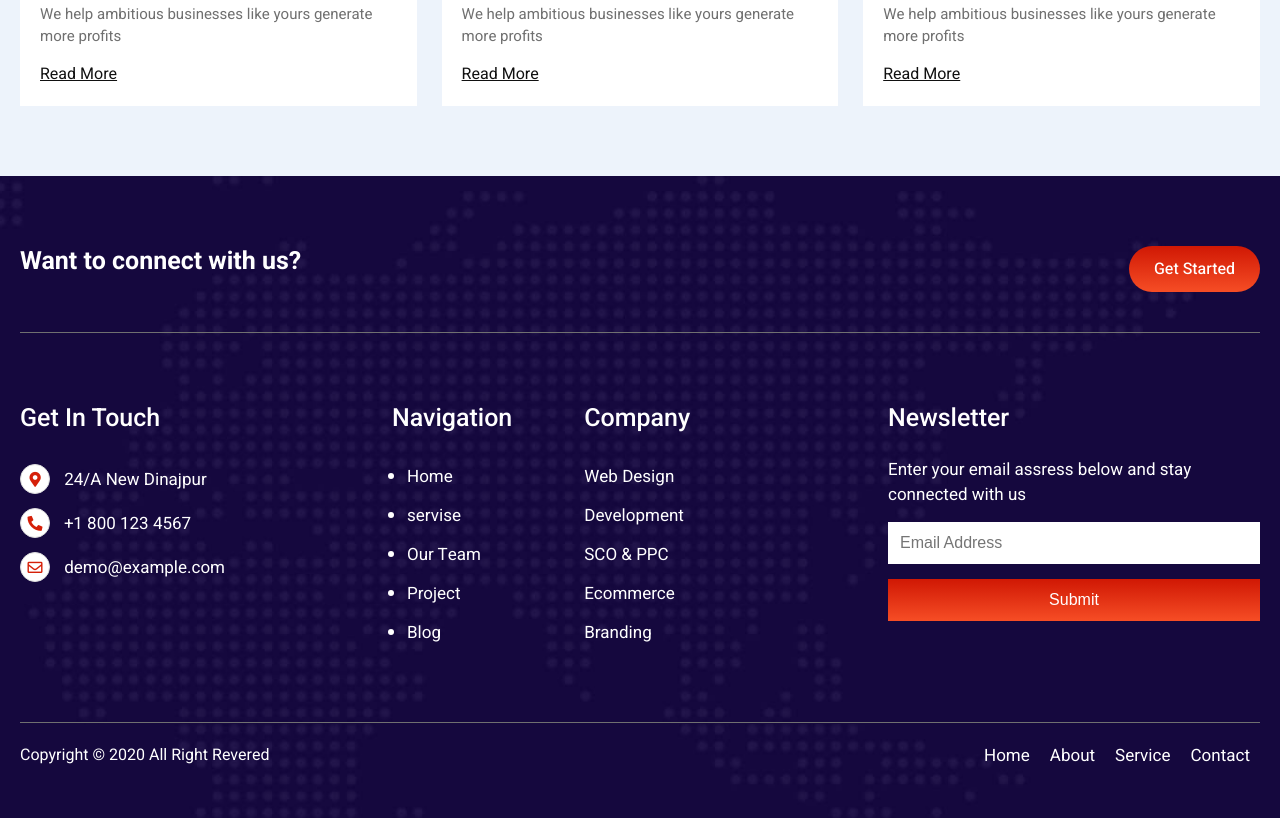
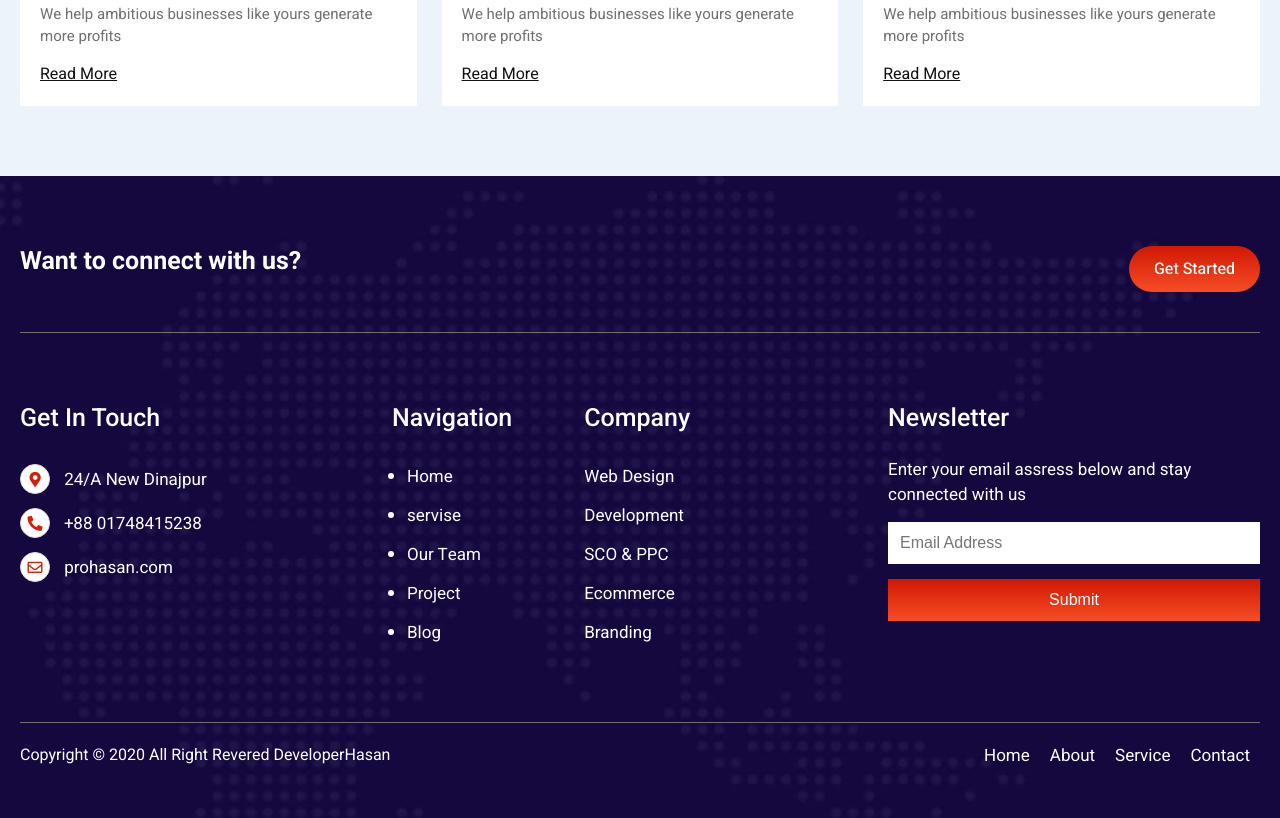
Before and after one commit to DeveloperAlihasan/project-2, a plain HTML site: page index.html in a window 1280 px wide. Shown: the part 6547-7365 px from the top of the page. Drawn offline with Linux system fonts and the light colour scheme; files whose address does not match are found by name.

Commit message:
index.html

```diff
--- a/index.html
+++ b/index.html
@@ -481,8 +481,8 @@
                     <h2> Get In Touch</h2>
                     <ul>
                         <li> <span><i class="fas fa-map-marker-alt"></i></span> 24/A New Dinajpur</li>
-                        <li> <span><i class="fas fa-phone-alt"></i></span> +1 800 123 4567</li>
-                        <li> <span><i class="far fa-envelope"></i></span> demo@example.com</li>
+                        <li> <span><i class="fas fa-phone-alt"></i></span> +88 01748415238</li>
+                        <li> <span><i class="far fa-envelope"></i></span> prohasan.com</li>
                     </ul>
                 </div>
                 <div class="footer-menu">
@@ -521,7 +521,7 @@
 
             </div>
             <div class="footer-bootom">
-                <p>Copyright &copy; 2020 All Right Revered</p>
+                <p>Copyright &copy; 2020 All Right Revered DeveloperHasan</p>
                 <ul>
                     <li> <a href="#">Home</a></li>
                     <li> <a href="#">About</a></li>
```
